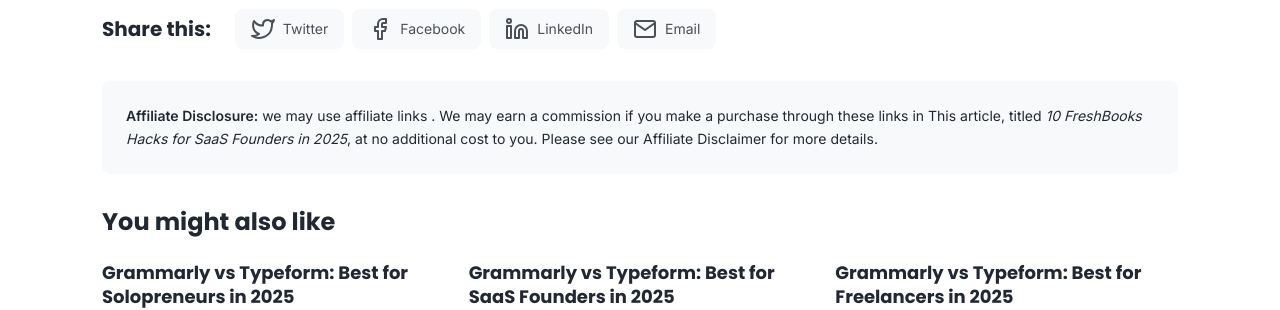
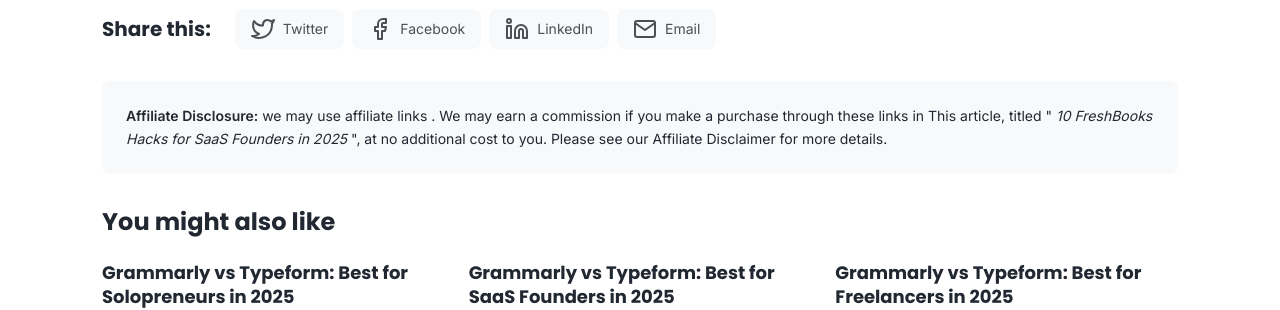
Before and after one commit to branduvo/branduvo.github.io, a Jekyll site: the page built from _posts/2025-01-28-10-freshbooks-hacks-for-saas-founders-in-2025.md, in a window 1280 px wide and 900 px high, scrolled down 1091 px. Shown: the part 153-463 px from the top of the window. Built offline with Jekyll 4.4.1, drawn with Linux system fonts in a browser that asks for light colours.

```diff
--- a/_layouts/post.html
+++ b/_layouts/post.html
@@ -39,7 +39,7 @@ layout: default
         </div>
       {% else %}
         <div class="affiliate-notice">
-          <p><strong>Affiliate Disclosure:</strong> we may use affiliate links . We may earn a commission if you make a purchase through these links in This article, titled <em>{{ page.title }}</em>, at no additional cost to you. Please see our Affiliate Disclaimer for more details.</p>
+          <p><strong>Affiliate Disclosure:</strong> we may use affiliate links . We may earn a commission if you make a purchase through these links in This article, titled " <em>{{ page.title }}</em> ", at no additional cost to you. Please see our Affiliate Disclaimer for more details.</p>
         </div>
       {% endif %}
 
```
